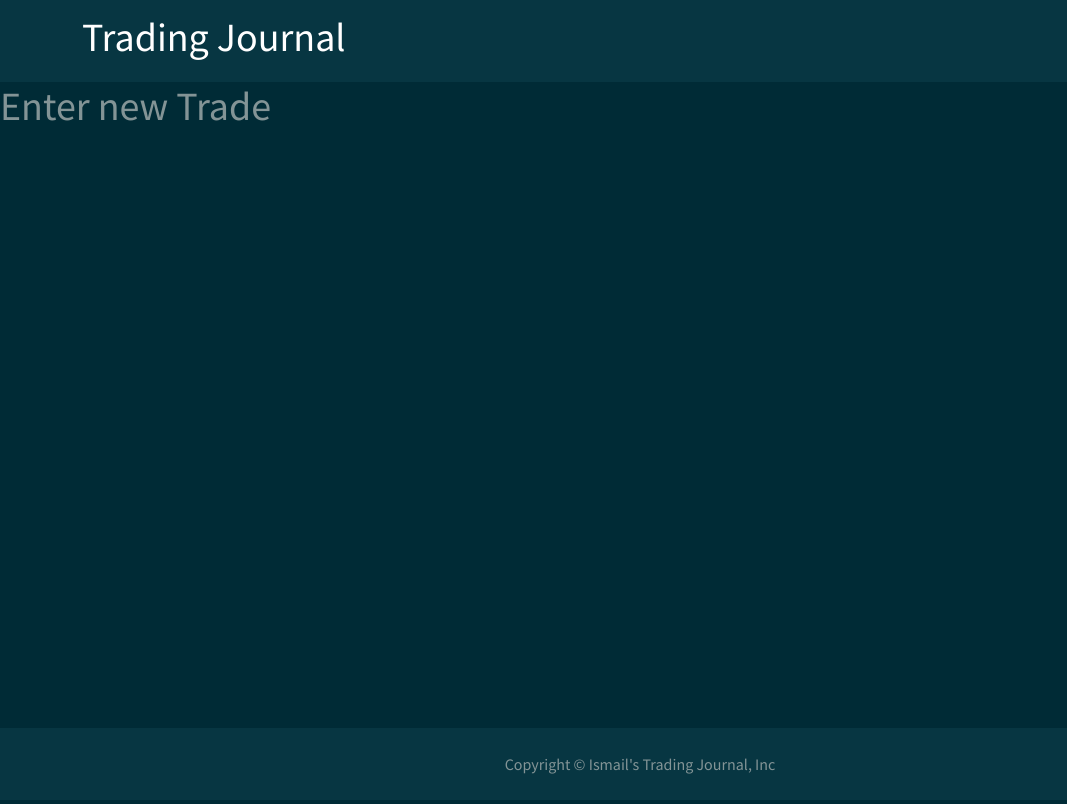
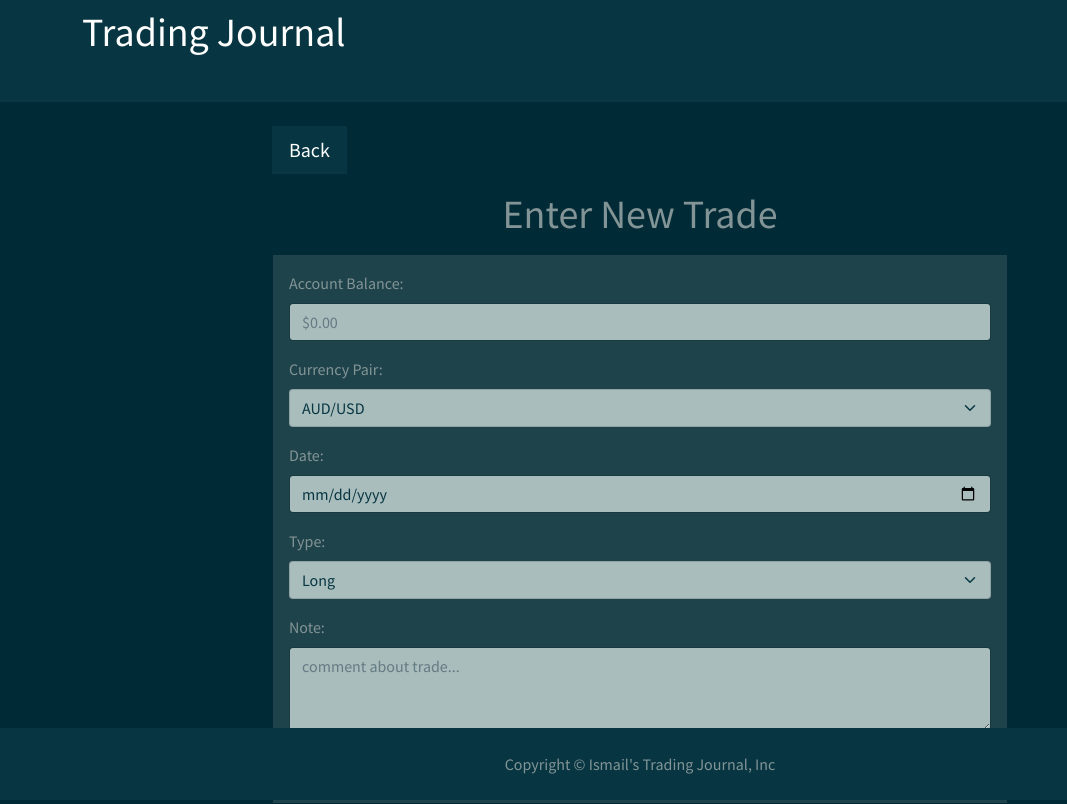
Before and after one commit to smileforismail/Trading_Journal, a React (Create React App) app in the folder frontend/: page /newEntry in a window 1280 px wide. Shown: the whole page, without its empty margins (0-1067 px from the left). Built offline with nearby package versions, Linux system fonts and the light colour scheme.

Commit message:
complete ui for NewEntryScreen

```diff
--- a/frontend/src/components/Header.js
+++ b/frontend/src/components/Header.js
@@ -1,15 +1,22 @@
 import React from "react";
+// react-router-dom
+import { Link } from "react-router-dom";
 // from react-bootstrap
 import Container from "react-bootstrap/Container";
 import Navbar from "react-bootstrap/Navbar";
 
 const Header = () => {
+	// remove underline from link
+	const noUnderline = { textDecoration: "none" };
+
 	return (
 		<Navbar className="navbar navbar-expand-lg navbar-dark bg-dark text-center">
 			<Container>
-				<Navbar.Brand href="#home">
-					<h1>Trading Journal</h1>
-				</Navbar.Brand>
+				<Link to={"/"} style={noUnderline}>
+					<Navbar.Brand>
+						<h1>Trading Journal</h1>
+					</Navbar.Brand>
+				</Link>
 			</Container>
 		</Navbar>
 	);
--- a/frontend/src/screens/HomeScreen.js
+++ b/frontend/src/screens/HomeScreen.js
@@ -1,5 +1,5 @@
 import React from "react";
-// routin
+// routing
 import { Link } from "react-router-dom";
 // components
 import HomeTable from "../components/HomeTable.js";
--- a/frontend/src/screens/NewEntryScreen.js
+++ b/frontend/src/screens/NewEntryScreen.js
@@ -1,10 +1,105 @@
 import React from "react";
+// react-router-dom
+import { Link } from "react-router-dom";
+// from react-bootstrap
+import Container from "react-bootstrap/Container";
+import Row from "react-bootstrap/Row";
+import Col from "react-bootstrap/Col";
+import Button from "react-bootstrap/Button";
+import Form from "react-bootstrap/Form";
+import Card from "react-bootstrap/Card";
 
 const NewEntryScreen = () => {
 	return (
-		<div>
-			<h1>Enter new Trade</h1>
-		</div>
+		<Container>
+			<Row className="justify-content-center">
+				<Col className="col-8">
+					{/* Back button */}
+					<Link to={"/"}>
+						<Button type="button" className="btn btn-dark btn-lg rounded-0 mt-4">
+							Back
+						</Button>
+					</Link>
+
+					<h1 className="text-center mt-3">Enter New Trade</h1>
+
+					{/* Input Table */}
+					<Card className="mt-3 rounded-0">
+						<Card.Body>
+							<Form>
+								{/* account balance */}
+								<Form.Group className="mb-3">
+									<Row>
+										<Col>
+											<Form.Label>Account Balance:</Form.Label>
+
+											<Form.Control type="number" placeholder="$0.00" />
+										</Col>
+									</Row>
+								</Form.Group>
+
+								{/* Currency pair */}
+								<Form.Group className="mb-3">
+									<Row>
+										<Col>
+											<Form.Label>Currency Pair:</Form.Label>
+
+											<Form.Select>
+												<option value="1">AUD/USD</option>
+												<option value="2">GBP/USD</option>
+												<option value="3">EUR/USD</option>
+												<option value="4">USD/CAD</option>
+											</Form.Select>
+										</Col>
+									</Row>
+								</Form.Group>
+
+								{/* Date */}
+								<Form.Group className="mb-3">
+									<Row>
+										<Col>
+											<Form.Label>Date:</Form.Label>
+
+											<Form.Control type="date" />
+										</Col>
+									</Row>
+								</Form.Group>
+
+								{/* Type */}
+								<Form.Group className="mb-3">
+									<Row>
+										<Col>
+											<Form.Label>Type:</Form.Label>
+
+											<Form.Select>
+												<option value="1">Long</option>
+												<option value="2">Short</option>
+											</Form.Select>
+										</Col>
+									</Row>
+								</Form.Group>
+
+								{/* Note */}
+								<Form.Group className="mb-3">
+									<Row>
+										<Col>
+											<Form.Label>Note:</Form.Label>
+											<Form.Control as={"textarea"} rows="3" placeholder="comment about trade..." />
+										</Col>
+									</Row>
+								</Form.Group>
+
+								<div class="d-grid gap-2">
+									<Button class="btn btn-primary" type="button">
+										Add Entry
+									</Button>
+								</div>
+							</Form>
+						</Card.Body>
+					</Card>
+				</Col>
+			</Row>
+		</Container>
 	);
 };
 
```
